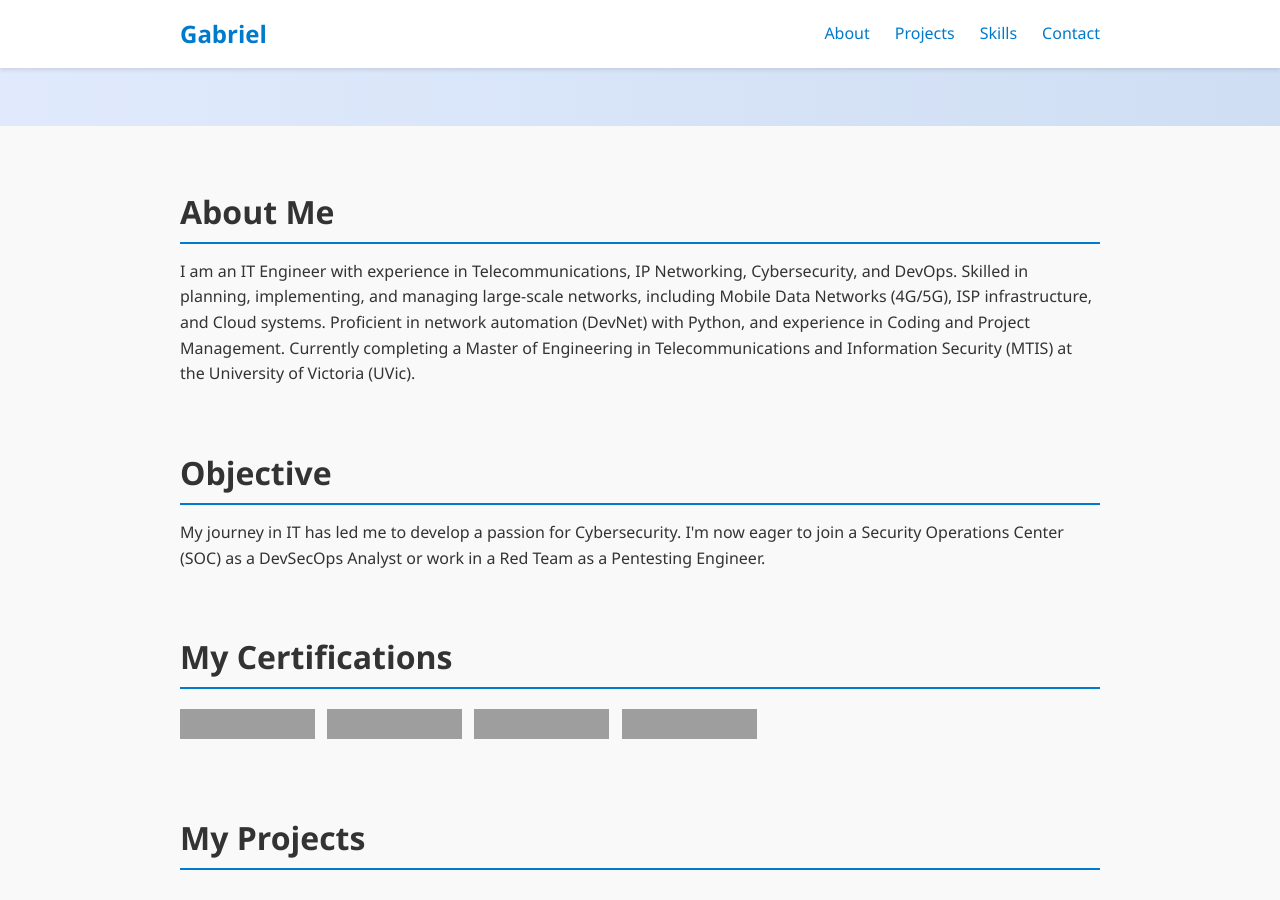
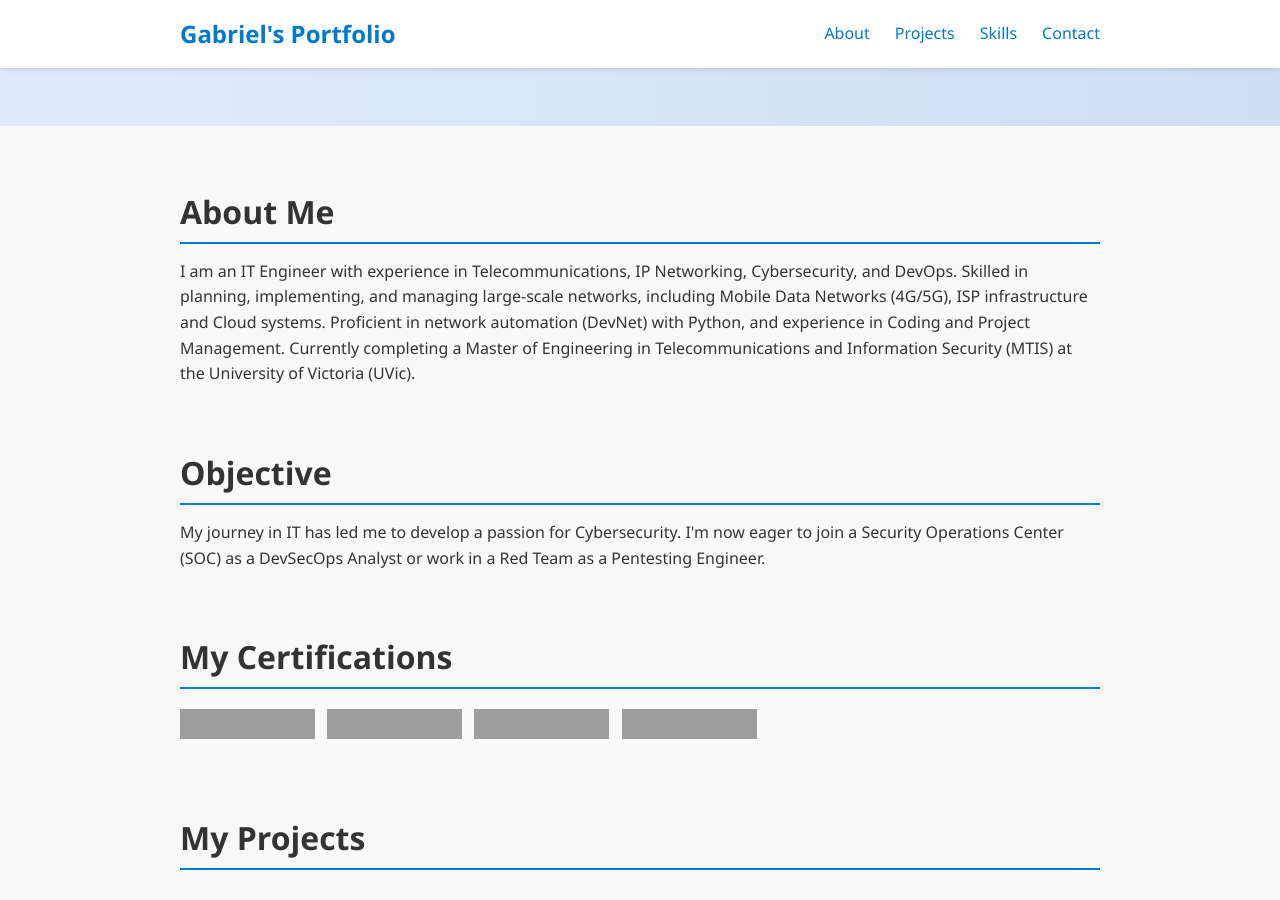
Before and after one commit to GabrielNetSec/GabrielNetSec.github.io, a Jekyll site: the page index.html, which Jekyll copies as it is, in a window 1280 px wide and 900 px high, scrolled down 341 px, cut to the strip 0-900 px from the top of the window. Built offline with Jekyll 4.4.1, drawn with Linux system fonts in a browser that asks for light colours; some of the changed text lies outside the part shown; grey boxes are pictures that could not be loaded.

Commit message:
Update index.html

```diff
--- a/index.html
+++ b/index.html
@@ -11,7 +11,7 @@
   <!-- Navigation -->
   <nav class="navbar">
     <div class="navbar-container">
-      <span class="nav-logo">Gabriel</span>
+      <span class="nav-logo">Gabriel's Portfolio</span>
       <ul class="nav-links">
         <li><a href="#about">About</a></li>
         <li><a href="#projects">Projects</a></li>
@@ -40,7 +40,7 @@
     <p>
       I am an IT Engineer with experience in Telecommunications, IP Networking, Cybersecurity, and DevOps.
       Skilled in planning, implementing, and managing large-scale networks, including Mobile Data Networks (4G/5G),
-      ISP infrastructure, and Cloud systems. Proficient in network automation (DevNet) with Python,
+      ISP infrastructure and Cloud systems. Proficient in network automation (DevNet) with Python,
       and experience in Coding and Project Management. Currently completing a Master of Engineering in
       Telecommunications and Information Security (MTIS) at the University of Victoria (UVic).
     </p>
```
Also changed, not shown: other parts of index.html (+1 -1 lines).
